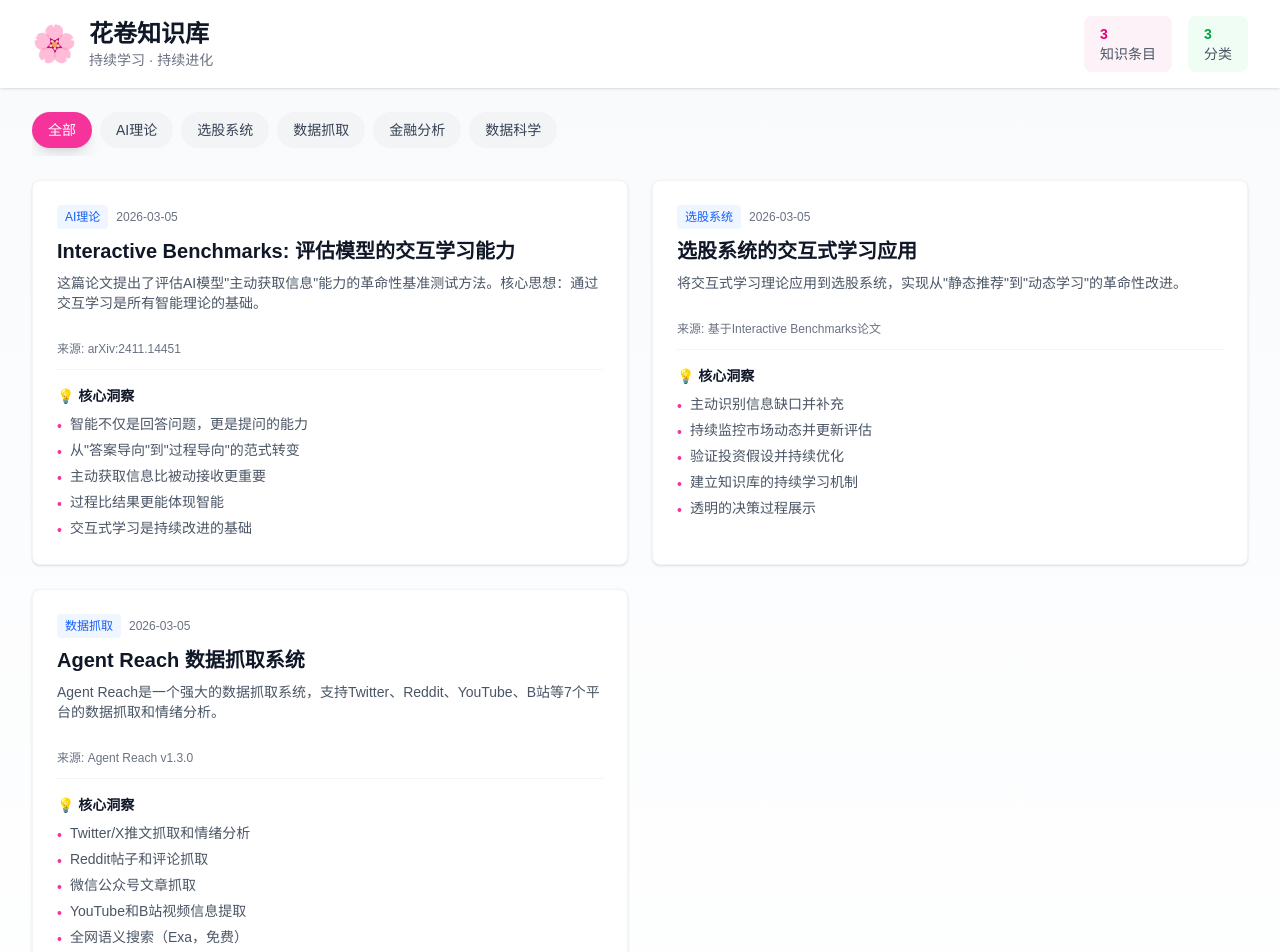
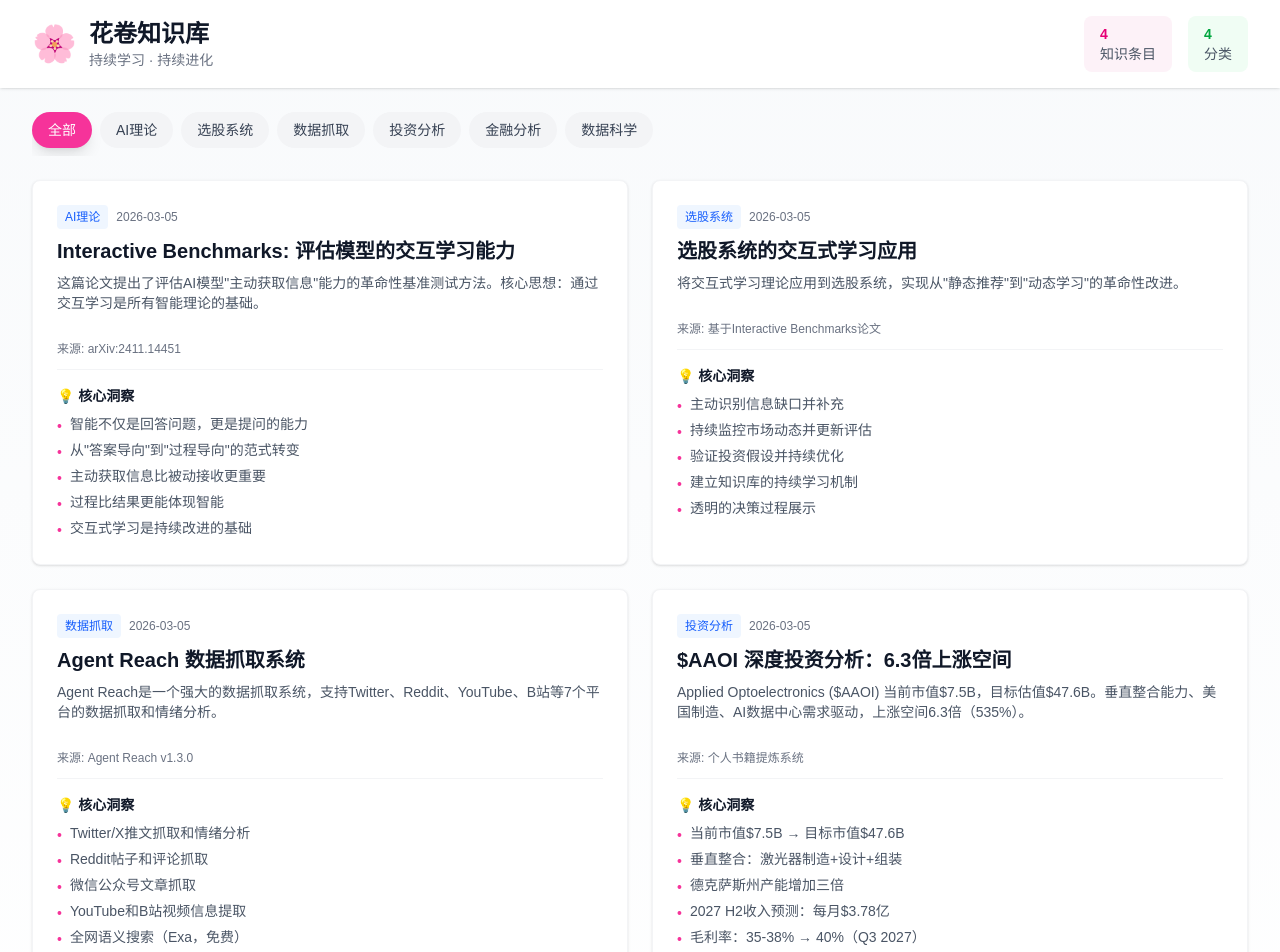
Before and after one commit to jadrankaahmd-png/huajuan-showcase, a Next.js app: page /knowledge-base in a window 1280 px wide. Shown: the top 952 px of the page. Built offline with nearby package versions, Linux system fonts and the light colour scheme.

Commit message:
feat: 深度投资分析 - 4个知识条目

```diff
--- a/app/knowledge-base/page.tsx
+++ b/app/knowledge-base/page.tsx
@@ -55,10 +55,27 @@ const knowledgeBase: Knowledge[] = [
       '整合进选股系统的数据抓取层'
     ],
     category: '数据抓取'
+  },
+  {
+    title: '$AAOI 深度投资分析：6.3倍上涨空间',
+    source: '个人书籍提炼系统',
+    date: '2026-03-05',
+    summary: 'Applied Optoelectronics ($AAOI) 当前市值$7.5B，目标估值$47.6B。垂直整合能力、美国制造、AI数据中心需求驱动，上涨空间6.3倍（535%）。',
+    insights: [
+      '当前市值$7.5B → 目标市值$47.6B',
+      '垂直整合：激光器制造+设计+组装',
+      '德克萨斯州产能增加三倍',
+      '2027 H2收入预测：每月$3.78亿',
+      '毛利率：35-38% → 40%（Q3 2027）',
+      '超大规模企业买断所有产能',
+      'SOTP估值：10.58x Forward Sales',
+      '投资建议：是的，毫无疑问（Yes, Unequivocally）'
+    ],
+    category: '投资分析'
   }
 ];
 
-const categories = ['全部', 'AI理论', '选股系统', '数据抓取', '金融分析', '数据科学'];
+const categories = ['全部', 'AI理论', '选股系统', '数据抓取', '投资分析', '金融分析', '数据科学'];
 
 export default function KnowledgeBasePage() {
   const [selectedCategory, setSelectedCategory] = useState('全部');
@@ -84,11 +101,11 @@ export default function KnowledgeBasePage() {
             </div>
             <div className="flex gap-4 text-sm flex-wrap">
               <div className="bg-pink-50 px-4 py-2 rounded-lg">
-                <div className="text-pink-600 font-semibold">3</div>
+                <div className="text-pink-600 font-semibold">4</div>
                 <div className="text-gray-600">知识条目</div>
               </div>
               <div className="bg-green-50 px-4 py-2 rounded-lg">
-                <div className="text-green-600 font-semibold">3</div>
+                <div className="text-green-600 font-semibold">4</div>
                 <div className="text-gray-600">分类</div>
               </div>
             </div>
```
